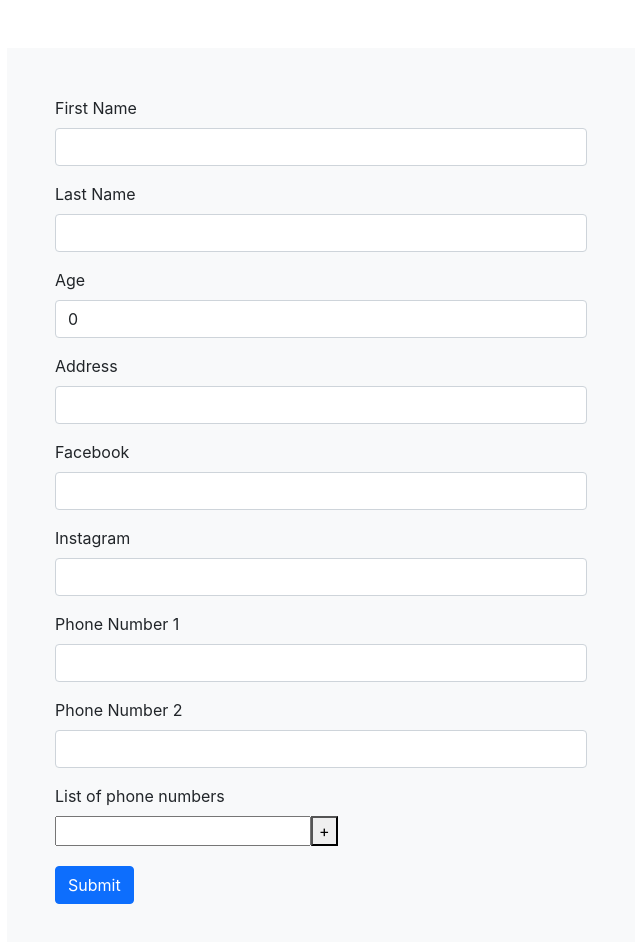
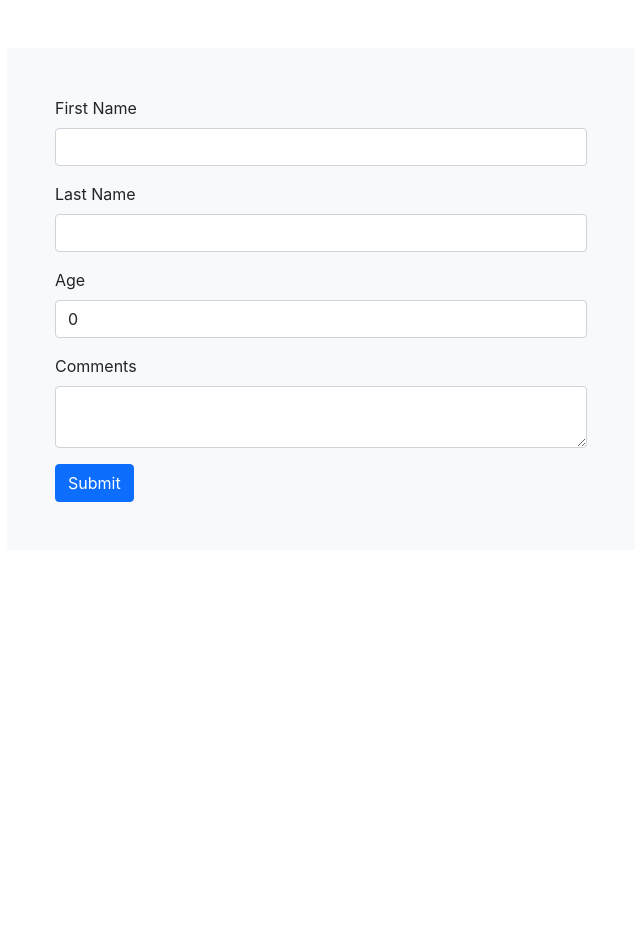
Before and after one commit to vishalpwaman123/Learn-React-Formik, a React (Create React App) app: page / in a window 1280 px wide. Shown: the top 942 px of the page, without its empty margins (319-959 px from the left). After the commit the page ends 800 px from the top, so only its background shows below. Built offline with nearby package versions, Linux system fonts and the light colour scheme.

Commit message:
Added : Inline Validation

```diff
--- a/src/components/ComponentB.jsx
+++ b/src/components/ComponentB.jsx
@@ -1,25 +1,12 @@
 import React from "react";
-import {
-  Formik,
-  Form,
-  Field,
-  ErrorMessage,
-  FieldArray,
-  FastField,
-} from "formik";
+import { Formik, Form, Field, ErrorMessage } from "formik";
 import * as Yup from "yup";
 
 const initialValues = {
   firstName: "",
   lastName: "",
   age: 0,
-  address: "",
-  social: {
-    facebook: "",
-    instagram: "",
-  },
-  phoneNumber: ["", ""],
-  phNumbers: [""],
+  comments: "",
 };
 const onSubmit = (value) => {
   console.log(value);
@@ -31,17 +18,14 @@ const validationSchema = Yup.object({
   age: Yup.number()
     .positive("Age must b greater than 0")
     .required("Age is required"),
-  address: Yup.string().required("Address is required"),
-  social: Yup.object({
-    facebook: Yup.string().required("Facebook is required"),
-    instagram: Yup.string().required("Instagram is required"),
-  }),
-  phoneNumber: Yup.array().of(
-    Yup.string()
-      .required("Phone number is required")
-      .min(1, "You must provide two phone numbers")
-  ),
 });
+
+const validateComments = (value) => {
+  let error;
+  if (!value) error = "Comment is required";
+  return error;
+};
+
 function ComponentB() {
   console.log("Component B Render");
 
@@ -99,118 +83,21 @@ function ComponentB() {
               <ErrorMessage name="age" component="span" className="error" />
             </div>
             <div className="mb-3">
-              <label htmlFor="address" className="form-label">
-                Address
-              </label>
-              <FastField name="address">
-                {(props) => {
-                  const { field, form, meta } = props;
-                  console.log("Fast Field");
-                  return (
-                    <div>
-                      <input className="form-control" id="address" {...field} />
-                      {form.touched.address && form.errors.address ? (
-                        <div className="error">{form.errors.address}</div>
-                      ) : null}
-                    </div>
-                  );
-                }}
-              </FastField>
-            </div>
-            <div className="mb-3">
-              <label htmlFor="facebook" className="form-label">
-                Facebook
+              <label htmlFor="comments" className="form-label">
+                Comments
               </label>
               <Field
-                type="text"
+                as="textarea"
                 className="form-control"
-                id="facebook"
-                name="social.facebook"
+                id="comments"
+                name="comments"
+                validate={validateComments}
               />
               <ErrorMessage
-                name="social.facebook"
+                name="comments"
                 component="span"
                 className="error"
               />
-            </div>
-            <div className="mb-3">
-              <label htmlFor="instagram" className="form-label">
-                Instagram
-              </label>
-              <Field
-                type="text"
-                className="form-control"
-                id="instagram"
-                name="social.instagram"
-              />
-              <ErrorMessage
-                name="social.instagram"
-                component="span"
-                className="error"
-              />
-            </div>
-            <div className="mb-3">
-              <label htmlFor="phoneNumber1" className="form-label">
-                Phone Number 1
-              </label>
-              <Field
-                type="text"
-                className="form-control"
-                id="phoneNumber1"
-                name="phoneNumber[0]"
-              />
-              <ErrorMessage
-                name="phoneNumber[0]"
-                component="span"
-                className="error"
-              />
-            </div>
-            <div className="mb-3">
-              <label htmlFor="phoneNumber2" className="form-label">
-                Phone Number 2
-              </label>
-              <Field
-                type="text"
-                className="form-control"
-                id="phoneNumber2"
-                name="phoneNumber[1]"
-              />
-              <ErrorMessage
-                name="phoneNumber[1]"
-                component="span"
-                className="error"
-              />
-            </div>
-            <div className="mb-3">
-              <label className="form-label">List of phone numbers</label>
-              <FieldArray name="phNumbers">
-                {(fieldArrayProps) => {
-                  console.log("Field Array Props : ");
-                  const { push, remove, form } = fieldArrayProps;
-                  const { values } = form;
-                  const { phNumbers } = values;
-                  return (
-                    <div>
-                      {phNumbers.map((phNumber, index) => (
-                        <div key={index}>
-                          <Field
-                            name={`phNumbers[${index}]`}
-                            className="mb-1"
-                          />
-                          {index > 0 && (
-                            <button type="button" onClick={() => remove(index)}>
-                              &nbsp;-&nbsp;
-                            </button>
-                          )}
-                          <button type="button" onClick={() => push("")}>
-                            +
-                          </button>
-                        </div>
-                      ))}
-                    </div>
-                  );
-                }}
-              </FieldArray>
             </div>
             <button className="btn btn-primary" type="submit">
               Submit
```
